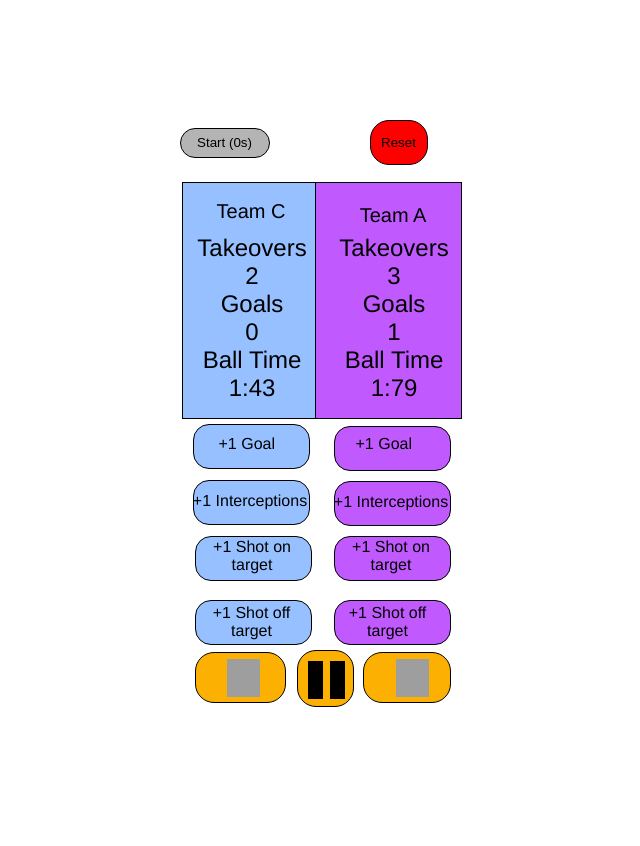
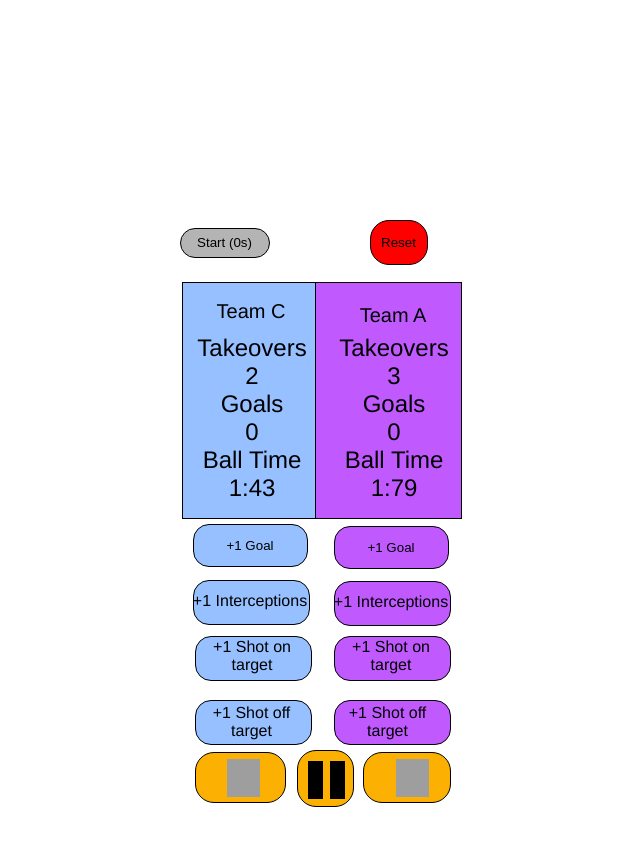
Before and after one commit to sst-inc/Sports-SStatistics-Tracker, a React (Create React App) app in the folder sports/: page / in a window 1280 px wide. Shown: the part 480-1326 px from the top of the page, without its empty margins (284-924 px from the left). Before the commit the page ends 1200 px from the top, so only its background shows below. Built offline with nearby package versions, Linux system fonts and the light colour scheme; grey boxes are pictures that could not be loaded.

Commit message:
Now goal tracker works

```diff
--- a/sports/src/App.js
+++ b/sports/src/App.js
@@ -12,7 +12,6 @@ export default function App() {
     <div className="App">
       <StartPage />
       <GameRecord/>
-
     </div>
   );
 }
--- a/sports/src/GameRecord.css
+++ b/sports/src/GameRecord.css
@@ -3,7 +3,8 @@
   display: flex;
   flex-direction: row;
   justify-content: center;
-  width: 100%;
+  align-items: center; /* Center vertically */
+  height: 100vh; /* Set the height to the full viewport height */
 }
 
 .frame .overlap-group-wrapper {
--- a/sports/src/GameRecord.js
+++ b/sports/src/GameRecord.js
@@ -1,11 +1,43 @@
-import React from "react";
+import React, { useState } from "react";
 import "./GameRecord.css";
-import PossessionTracker from "./Components/PossessionTracker"
-import MatchTimer from "./Components/MatchTimer"
-import Notetaking from "./Components/Notetaking"
-import ShotsTracker from "./Components/ShotsTracker"
+import MatchTimer from "./Components/MatchTimer";
 
 const GameRecord = () => {
+  const [teamAGoalsOnTarget, setTeamAGoalsOnTarget] = useState(0);
+  const [teamBGoalsOnTarget, setTeamBGoalsOnTarget] = useState(0);
+
+  const increment = (setter) => {
+    setter((prevCount) => prevCount + 1);
+  };
+
+  const teamAStyle = {
+    backgroundColor: "#96c0ff",
+    border: "1px solid #000000",
+    borderColor: "#000000",
+    borderRadius: "16px",
+    height: "43px",
+    width: "115px",
+    position: "absolute",
+    top: "304px",
+    left: "13px",
+    color: "#000000",
+    cursor: "pointer",
+  };
+
+  const teamBStyle = {
+    backgroundColor: "#c05aff",
+    border: "1px solid #000000",
+    borderColor: "#000000",
+    borderRadius: "16px",
+    height: "43px",
+    width: "115px",
+    position: "absolute",
+    top: "306px",
+    left: "154px",
+    color: "#000000",
+    cursor: "pointer",
+  };
+
   return (
     <div className="frame">
       <div className="overlap-group-wrapper">
@@ -16,7 +48,7 @@ const GameRecord = () => {
             Takeovers
             <br />2<br />
             Goals
-            <br />0<br />
+            <br />{teamAGoalsOnTarget}<br />
             Ball Time
             <br />
             1:43
@@ -25,7 +57,7 @@ const GameRecord = () => {
             Takeovers
             <br />3<br />
             Goals
-            <br />1<br />
+            <br />{teamBGoalsOnTarget}<br />
             Ball Time
             <br />
             1:79
@@ -36,10 +68,19 @@ const GameRecord = () => {
           <div className="rectangle-4" />
           <div className="rectangle-5" />
           <div className="rectangle-6" />
-          <div className="rectangle-7" />
+          <div>
+            <div>
+              <button style={teamAStyle} onClick={() => increment(setTeamAGoalsOnTarget)}>
+                +1 Goal
+              </button>
+            </div>
+            <div>
+              <button style={teamBStyle} onClick={() => increment(setTeamBGoalsOnTarget)}>
+                +1 Goal
+              </button>
+            </div>
+          </div>
           <div className="rectangle-8" />
-          <div className="text-wrapper-4">+1 Goal</div>
-          <div className="rectangle-9" />
           <div className="rectangle-10" />
           <div className="rectangle-11" />
           <div className="rectangle-12" />
@@ -62,7 +103,6 @@ const GameRecord = () => {
           <div className="rectangle-15" />
           <img className="polygon" alt="Polygon" src="polygon-1.svg" />
           <img className="img" alt="Polygon" src="polygon-2.svg" />
-          <div className="text-wrapper-9">+1 Goal</div>
 
           {/* Insert the MatchTimer component here */}
           <MatchTimer />
```
